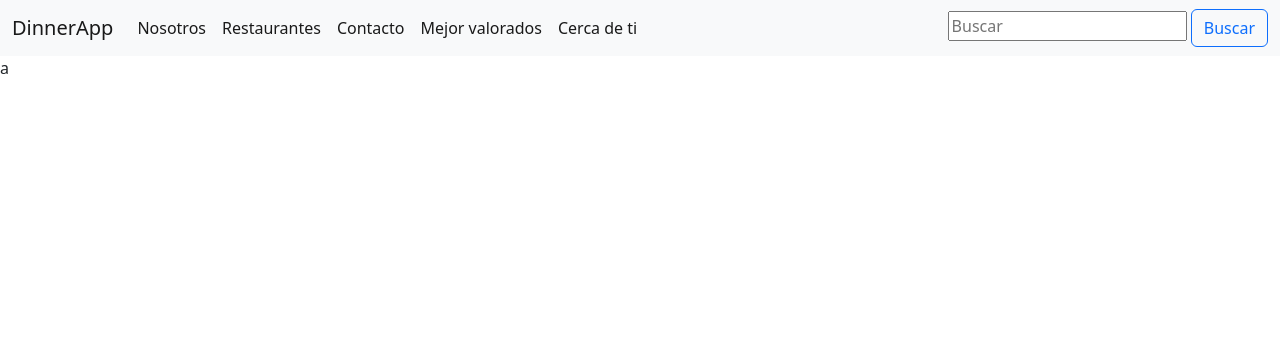
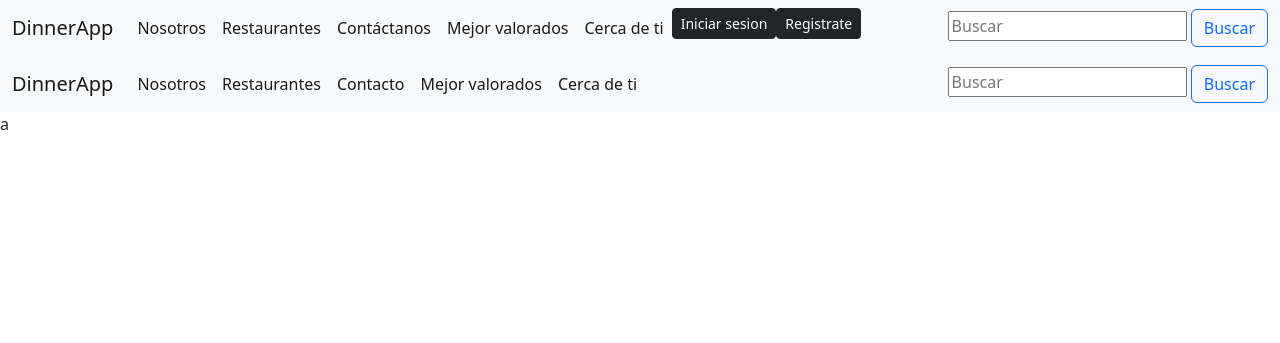
Before and after one commit to SapoRaider/DinnerApp, a Django app: page /login/ in a window 1280 px wide. Shown: the top 343 px of the page. Run offline with Django 4.2, Linux system fonts and the light colour scheme.

Commit message:
modified:   DinnerSV/DinnerApp/__pycache__/__init__.cpython-310.pyc modified:   DinnerSV/DinnerApp/__pycache__/admin.cpython-310.pyc modified:   DinnerSV/DinnerApp/__pycache__/apps.cpython-310.pyc modified:   DinnerSV/DinnerApp/__pycache__/models.cpython-310.pyc modified:   DinnerSV/DinnerApp/__pycache__/views.cpython-310.pyc modified:   DinnerSV/DinnerApp/migrations/__pycache__/__init__.cpython-310.pyc modified:   DinnerSV/DinnerApp/templates/DinnerApp_Aline/elegir_restaurante.html modified:   DinnerSV/DinnerApp/templates/DinnerApp_Aline/formulario_contacto.html modified:   DinnerSV/DinnerApp/templates/DinnerApp_Aline/mejor_valorados.html modified:   DinnerSV/DinnerApp/templates/DinnerApp_Aline/reservar.html modified:   DinnerSV/DinnerApp/templates/DinnerApp_Aline/rest_cerca.html modified:   DinnerSV/DinnerApp/templates/registration/login.html

```diff
--- a/DinnerSV/DinnerApp/templates/registration/login.html
+++ b/DinnerSV/DinnerApp/templates/registration/login.html
@@ -8,6 +8,29 @@
 </head>
 <body>
 
+  <nav class="navbar navbar-expand-lg bg-light">
+    <div class="container-fluid">
+      <a class="navbar-brand" href="#">DinnerApp</a>
+      <button class="navbar-toggler" type="button" data-bs-toggle="collapse" data-bs-target="#navbarNavAltMarkup" aria-controls="navbarNavAltMarkup" aria-expanded="false" aria-label="Toggle navigation">
+        <span class="navbar-toggler-icon"></span>
+      </button>
+      <div class="collapse navbar-collapse" id="navbarNavAltMarkup">
+        <div class="navbar-nav">
+          <a class="nav-link active" aria-current="page" href="index.html">Nosotros</a>
+          <a class="nav-link active" href="elegir_restaurante.html">Restaurantes</a>
+          <a class="nav-link active" href="formulario_contacto.html">Contáctanos</a>
+          <a class="nav-link active" href="mejor_valorados.html">Mejor valorados</a>
+          <a class="nav-link active" href="rest_cerca.html">Cerca de ti</a>
+          <a href="/DinnerSV/DinnerApp/templates/registration/login.html"><button type="button" class="btn btn-dark btn-sm"">Iniciar sesion</button></a>
+          <a href="/DinnerSV/DinnerApp/templates/registration/login.html"><button type="button" class="btn btn-dark btn-sm"">Registrate</button></a>
+        </div>
+      </div>
+      <form class="form-inline">
+            <input class="form mr-sm-2" type="search" placeholder="Buscar" aria-label="Search">
+            <button class="btn btn-outline-primary my-2 my-sm-0" type="submit">Buscar</button>
+        </form>
+    </div>
+  </nav>
 
   {% extends 'DinnerApp/index.html' %}
 
@@ -15,9 +38,7 @@
   <title>Login</title>
   {% endblock Title %}
 
-
   {% block content%}
-
 
     <section class="vh-100">
         <div class="container py-5 h-100">
@@ -52,8 +73,6 @@
                 <!-- Submit button -->
                 <button type="submit" class="btn btn-primary btn-lg btn-block">Sign in</button>
 
-
-
               </form>
             </div>
           </div>
```
